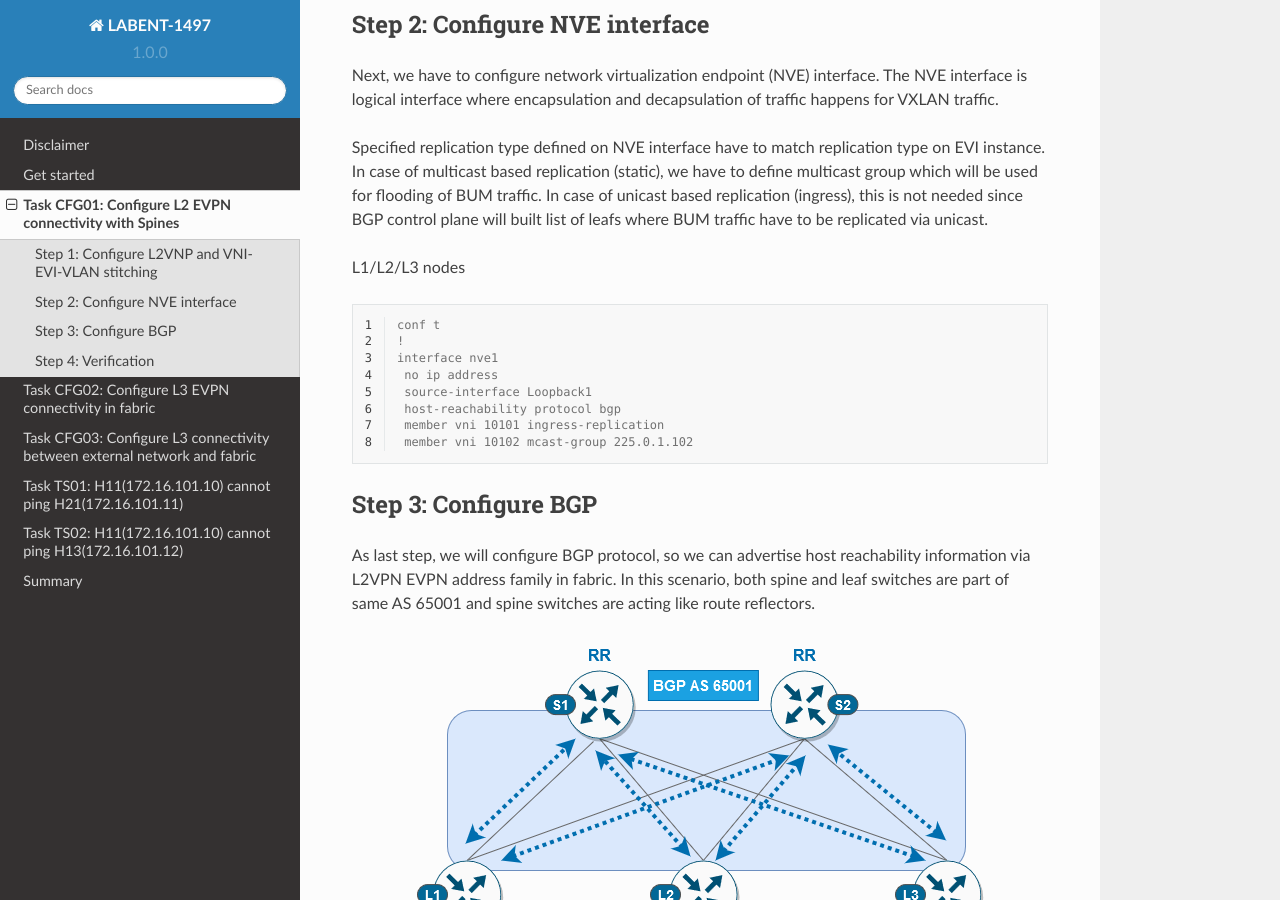
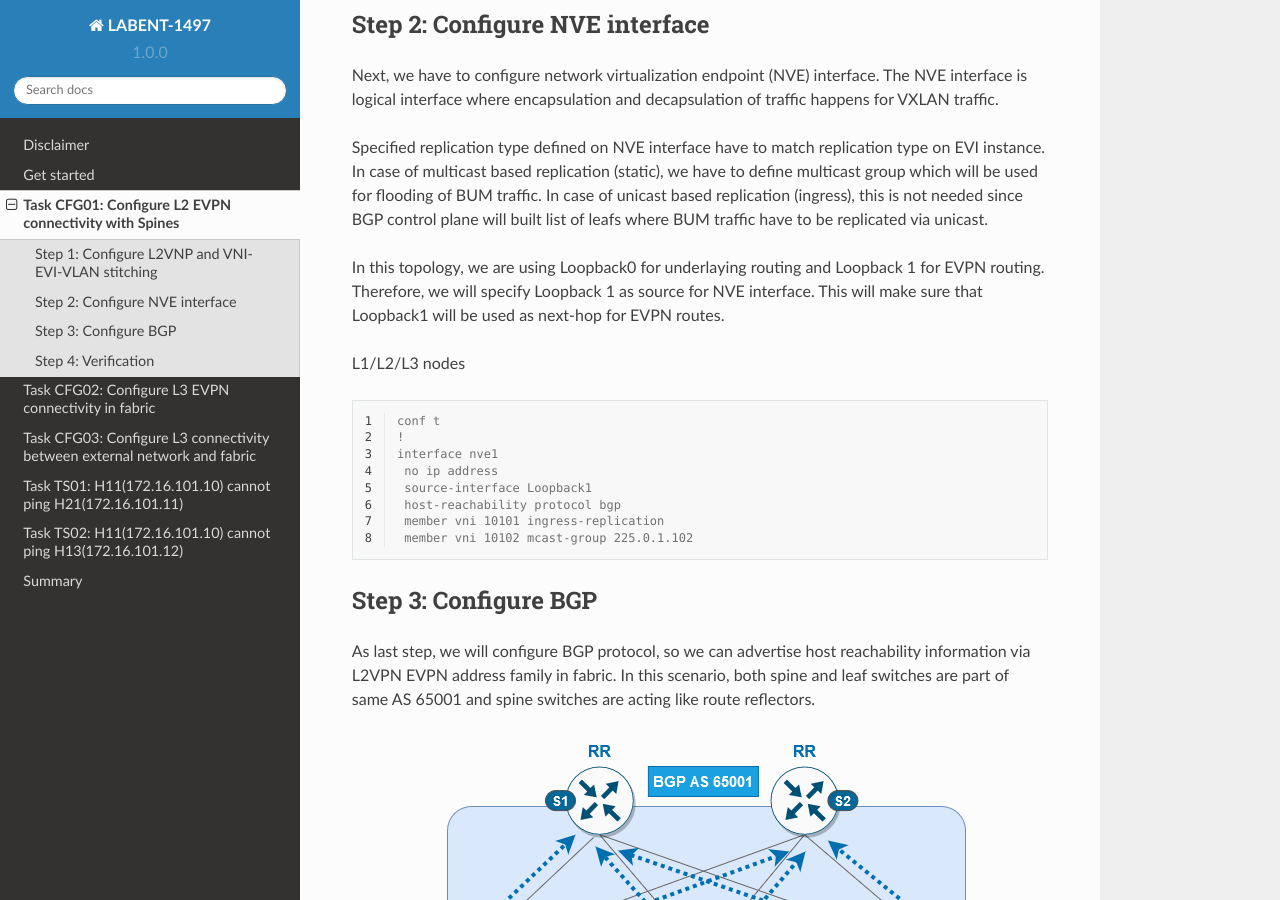
Before and after one commit to dvishchu/labent-1497, a Sphinx documentation site: the page built from docs/source/task_01.rst, in a window 1280 px wide and 900 px high, scrolled down 2319 px. Built offline with Sphinx 7.4.7 and the Read the Docs theme 2.0.0, drawn with Linux system fonts in a browser that asks for light colours.

Commit message:
Updated text in task 1

```diff
--- a/docs/source/task_01.rst
+++ b/docs/source/task_01.rst
@@ -81,6 +81,8 @@ Step 2: Configure NVE interface
 Next, we have to configure network virtualization endpoint (NVE) interface. The NVE interface is logical interface where encapsulation and decapsulation of traffic happens for VXLAN traffic.
 
 Specified replication type defined on NVE interface have to match replication type on EVI instance. In case of multicast based replication (static), we have to define multicast group which will be used for flooding of BUM traffic. In case of unicast based replication (ingress), this is not needed since BGP control plane will built list of leafs where BUM traffic have to be replicated via unicast.
+
+In this topology, we are using Loopback0 for underlaying routing and Loopback 1 for EVPN routing. Therefore, we will specify Loopback 1 as source for NVE interface. This will make sure that Loopback1 will be used as next-hop for EVPN routes.
 
 L1/L2/L3 nodes
 
```
